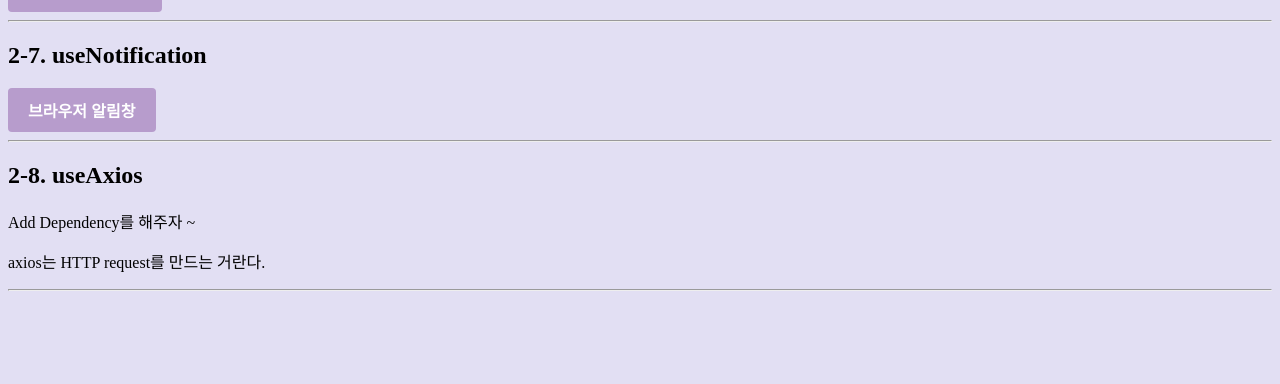
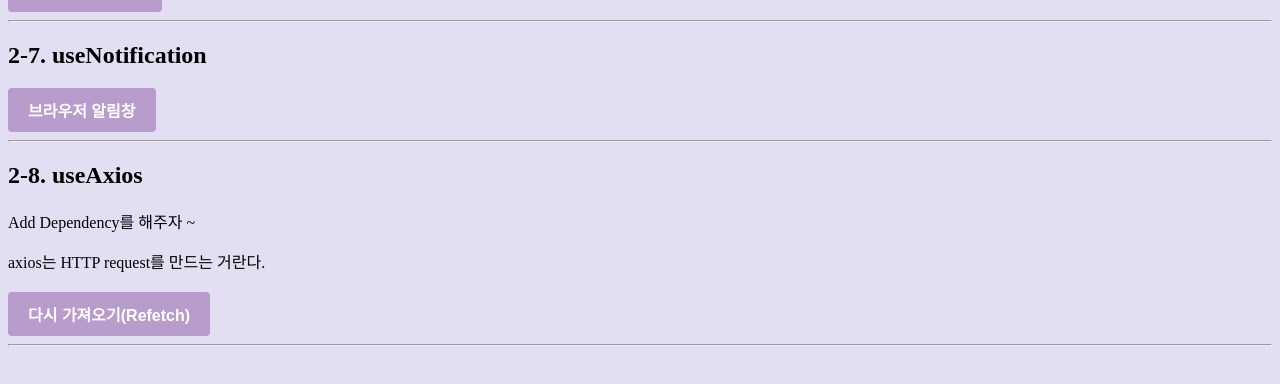
Before and after one commit to yennie37/react_proyen, a React (Create React App) app: page /testPage/hooks3 in a window 1280 px wide. Shown: the part 633-1017 px from the top of the page. Built offline with nearby package versions, Linux system fonts and the light colour scheme; no server answers.

Commit message:
~ THE END ~ React Hooks 10

```diff
--- a/package.json
+++ b/package.json
@@ -42,5 +42,6 @@
       "last 1 safari version"
     ]
   },
+  "proxy": "https://yts.am/api/",
   "homepage": "https://yennie37.github.io/react-4-beginners"
 }
--- a/src/routes/Hooks10_3.js
+++ b/src/routes/Hooks10_3.js
@@ -67,7 +67,7 @@ const useNotification = (title, options) => {
 // 2-8 useAxios
 
 
-function Hooks10_2() {
+function Hooks10_3() {
   // 2-6 useScroll
   const {y} = useScroll();
 
@@ -84,7 +84,7 @@ function Hooks10_2() {
   });
 
   // 2-8 useAxios
-  const {loading, data, error} = useAxios({
+  const {loading, data, error, refetch} = useAxios({
     url: "/v2/list_movies.json"
   });
 
@@ -127,10 +127,13 @@ function Hooks10_2() {
         <h2>2-8. useAxios</h2>
         <p>Add Dependency를 해주자 ~</p>
         <p>axios는 HTTP request를 만드는 거란다.</p>
+        <h3>{data && data.status}</h3>
+        <h3>{loading && "Loading"}</h3>
+        <button onClick={refetch}>다시 가져오기(Refetch)</button>
       </div>
       <hr/>
     </div>
   );
 }
 
-export default Hooks10_2;
+export default Hooks10_3;
--- a/src/useAxios.js
+++ b/src/useAxios.js
@@ -9,19 +9,32 @@ const useAxios = (opts, axiosInstance =  defaultAxios) => {
         data: null
     });
 
+    const [trigger, setTrigger] = useState(0);
+    const refetch = () => {
+        setState({
+            ...state,
+            loading: true
+        });
+        setTrigger(Date.now());
+    }
+
     useEffect(() => {
-        axiosInstance(opts).then(data => {
+        axiosInstance(opts)
+        .then(data => {
             setState({
                 ...state,
                 loading: false,
                 data
             });
+        })
+        .catch(error => {
+            setState({...state, loading: false, error});
         });
-    }, []); // update X
+    }, [trigger]);
 
     if(!opts.url) return;
 
-    return state;
+    return {...state, refetch};
   };
 
   export default useAxios;
```
Also changed, not shown: 1 other file (tests, documents, lock files or other folders).
